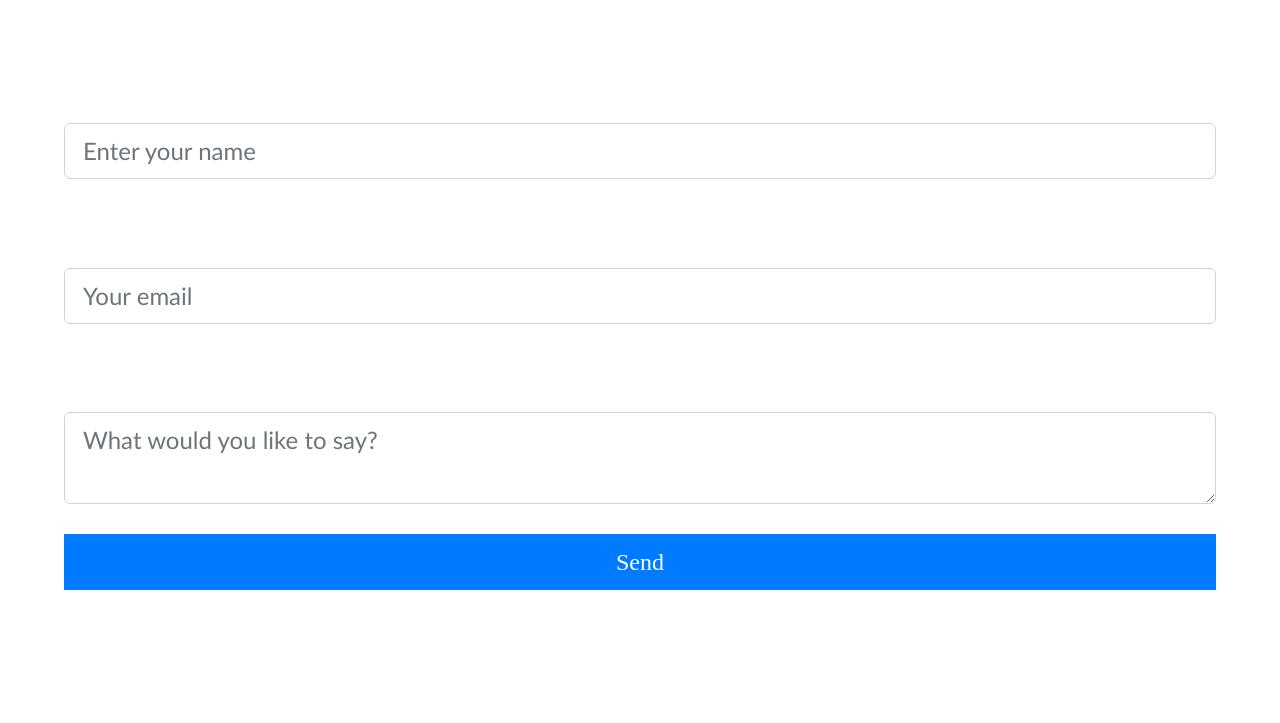
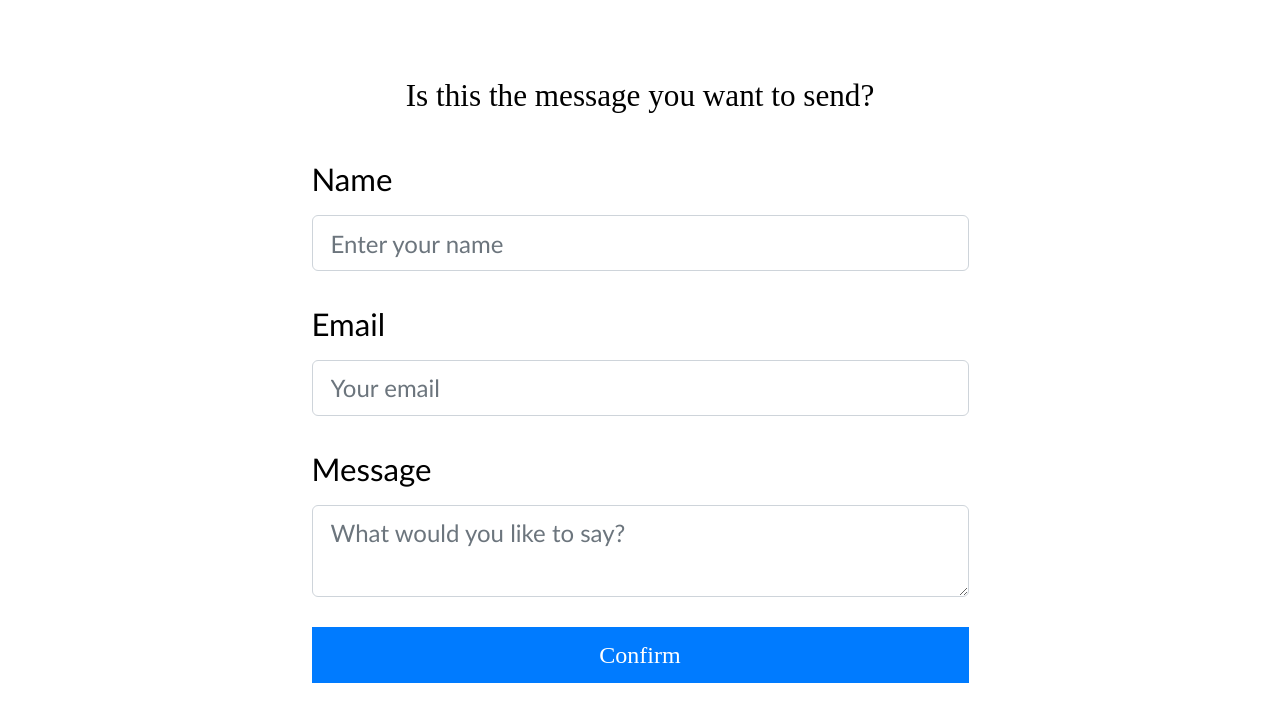
Before and after one commit to ajj-siraj/MyPortfolio, a website: page form.html in a window 1280 px wide. Drawn offline with nearby package versions, Linux system fonts and the light colour scheme; a web font is replaced by a local one.

Commit message:
changed form.html style and added localStorage logic (incomplete)

```diff
--- a/css/styles.css
+++ b/css/styles.css
@@ -192,6 +192,15 @@ textarea {
 .errormsg{
     font-family: Calibri, 'Trebuchet MS', sans-serif;
     font-weight: 100;
+}
+
+.verifymsg{
+    color: #000;
+    margin-top:10%;
+}
+
+#formpage{
+    color:#000;
 }
 .contact-logos{
     padding:5%;
--- a/form.html
+++ b/form.html
@@ -43,29 +43,46 @@
     <title>Form verification</title>
 </head>
 
-<body>
+<body id="formpage">
 
-    <form>
-        <!-- action="https://formspree.io/mwkovzwq" -->
+    <div class="container">
+        <div class="row justify-content-center align-items-center">
+            <div class="col-12 col-lg-8">
+                <div class="verifymsg">Is this the message you want to send?</div>
+            </div>
+        </div>
+        <div class="row justify-content-center align-items-center text-left">
+            <div class="col-12 col-lg-8">
+                <form method="post" action="https://formspree.io/mwkovzwq">
                     <label for="contact-name">Name</label>
-        <input class="form-control" type="text" name="contact-name" id="contact-name" placeholder="Enter your name"
-            required>
+                    <input class="form-control" type="text" name="contact-name" id="contact-name"
+                        placeholder="Enter your name" required>
                     <label for="contact-email">Email</label>
-        <input class="form-control" type="email" name="contact-email" id="contact-email" placeholder="Your email"
-            required>
+                    <input class="form-control" type="email" name="contact-email" id="contact-email"
+                        placeholder="Your email" required>
 
                     <label for="contact-message">Message</label>
                     <textarea class="form-control" type="text" name="contact-message" id="contact-message"
                         placeholder="What would you like to say?" required></textarea>
-        <button class="btn btn-block btn-primary" type="button">Send</button>
+                    <button class="btn btn-block btn-primary">Confirm</button>
                 </form>
+
+            </div>
+
+            <div class="row justify-content-center align-items-center">
+                <div class="col-12 col-lg-8">
+
+                </div>
+            </div>
+        </div>
+    </div>
 
     <script src="https://code.jquery.com/jquery-3.4.1.min.js"></script>
     <script src="https://stackpath.bootstrapcdn.com/bootstrap/4.4.1/js/bootstrap.min.js"
         integrity="sha384-wfSDF2E50Y2D1uUdj0O3uMBJnjuUD4Ih7YwaYd1iqfktj0Uod8GCExl3Og8ifwB6" crossorigin="anonymous">
     </script>
     <script src="src/scripts.js"></script>
-    <script src="src/formPage.js" type="module"></script>
-</body>
+    <script src="src/formPage.js"></script>
+</body id="formpage-container">
 
 </html>
--- a/src/formPage.js
+++ b/src/formPage.js
@@ -3,3 +3,7 @@ const formInfo = {
     contactEmail: document.querySelector('#contact-email'),
     contactMsg: document.querySelector('#contact-message'),
 };
+
+for(let field in formInfo){
+    formInfo[field].value = localStorage.getItem(field);
+}
```
Also changed, not shown: img/logos/AJAX_logo.svg (added). Lines whose indentation alone changed are shown as unchanged.
